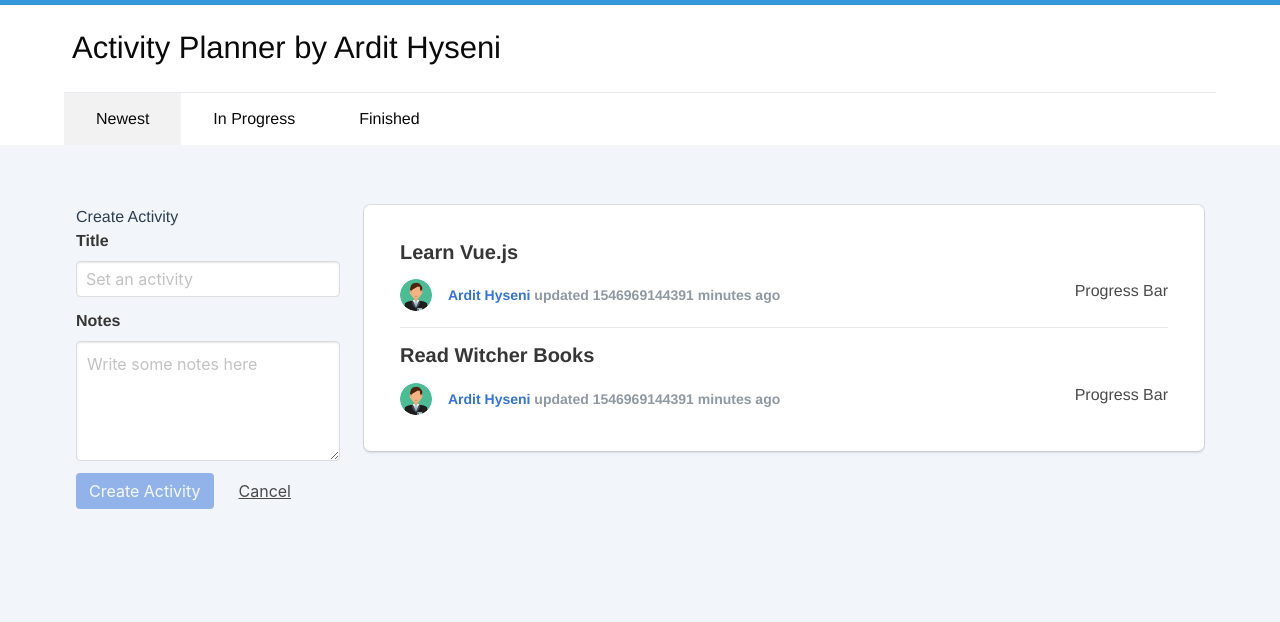
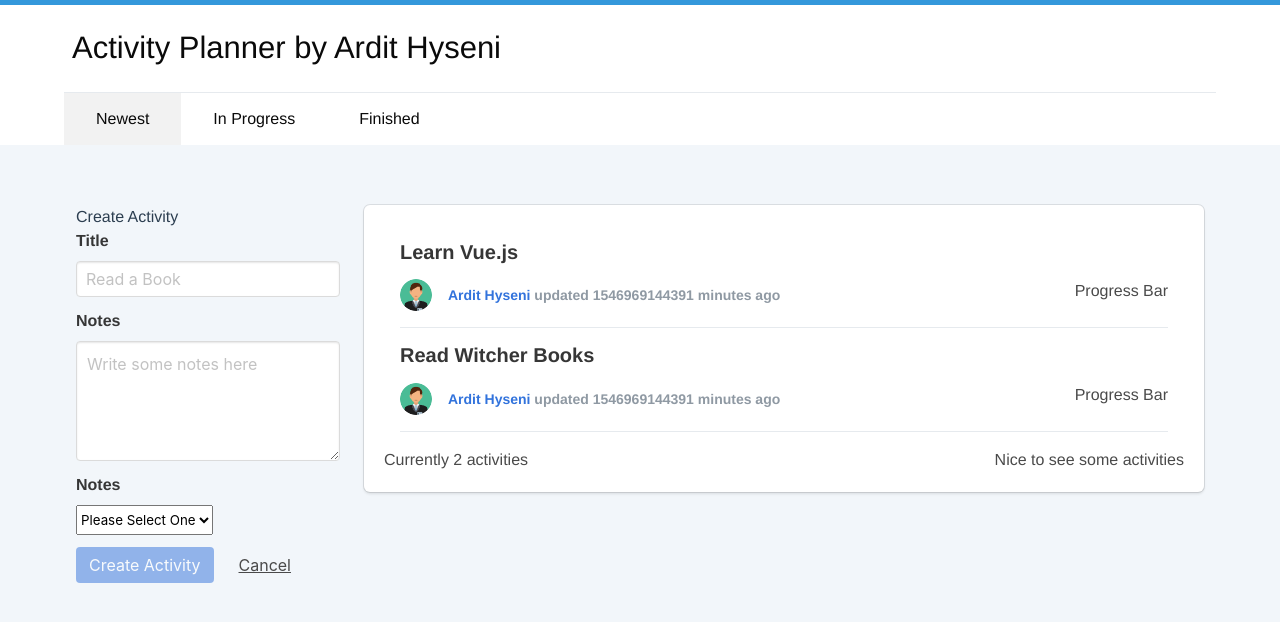
Before and after one commit to ardithyseni/Activity-Planner, a Vue app in the folder activity-planner/: page / in a window 1280 px wide. Both pictures are taken after a click on the link "New Activity". Shown: the top 622 px of the page. Built offline with nearby package versions, Linux system fonts and the light colour scheme.

Commit message:
Moved Activity Form into separate component

```diff
--- a/activity-planner/src/App.vue
+++ b/activity-planner/src/App.vue
@@ -11,15 +11,9 @@
       <div class="container">
         <div class="navbar-menu">
           <div class="navbar-start">
-            <a class="navbar-item is-active"
-               href="#"
-            >Newest</a>
-            <a class="navbar-item"
-               href="#"
-            >In Progress</a>
-            <a class="navbar-item"
-               href="#"
-            >Finished</a>
+            <a class="navbar-item is-active" href="#">Newest</a>
+            <a class="navbar-item" href="#">In Progress</a>
+            <a class="navbar-item" href="#">Finished</a>
           </div>
         </div>
       </div>
@@ -28,59 +22,10 @@
     <section class="container">
       <div class="columns">
         <div class="column is-3">
-          <a
-            v-if="!isFormDisplayed"
-            class="button is-primary is-block is-alt is-large"
-            href="#"
-            @click="displayNewActivityForm()"
-          >New Activity</a>
 
-          <div v-if="isFormDisplayed" class="create-form">
-            <h2>Create Activity</h2>
-            <form action="">
-              <div class="field">
-                <label class="label">Title</label>
-                <div class="control">
-                  <input
-                    v-model="newActivity.title"
-                    class="input"
-                    type="text"
-                    placeholder="Set an activity"
-                  >
-                </div>
-              </div>
-              <div class="field">
-                <label class="label">Notes</label>
-                <div class="control">
-                  <textarea
-                    v-model="newActivity.notes"
-                    class="textarea"
-                    placeholder="Write some notes here"
-                  />
-                </div>
-              </div>
+          <ActivityCreate
+          :categories="categories"/>
 
-              <div class="field is-grouped">
-                <div class="control">
-                  <button
-                    class = "button is-link"
-                    :disabled = "isFormValid"
-                    @click = "createActivity()"
-                  >
-                    Create Activity
-                  </button>
-                </div>
-                <div class="control">
-                  <button
-                    class="button is-text"
-                    @click="displayNewActivityForm()"
-                  >
-                    Cancel
-                  </button>
-                </div>
-              </div>
-            </form>
-          </div>
         </div>
 
         <div class="column is-9">
@@ -90,6 +35,12 @@
               :key="activity.id"
               :activity="activity"
             />
+            <div class="activity-length">
+              Currently {{ activityLength }} activities
+            </div>
+            <div class="activity-motivation">
+              {{ activityMotivation }}
+            </div>
           </div>
         </div>
       </div>
@@ -98,27 +49,24 @@
 </template>
 
 <script>
+import ActivityItem from "@/components/ActivityItem.vue"
+import ActivityCreate from "@/components/ActivityCreate.vue"
 
-import ActivityItem from '@/components/ActivityItem.vue'
-
-import {fetchActivities, fetchUser, fetchCategories} from '@/api/index'
-
+import { fetchActivities, fetchUser, fetchCategories } from "@/api/index";
 
 export default {
-
   name: "App",
   components: {
-    ActivityItem
+    ActivityItem,
+    ActivityCreate,
   },
   data() {
     return {
-      isFormDisplayed: false,
-      creator: 'Ardit Hyseni',
-      appName: 'Activity Planner',
-      newActivity: {
-        title: "",
-        notes: "",
-      },
+
+      creator: "Ardit Hyseni",
+      appName: "Activity Planner",
+      watchedAppName: "Activity Planner by Ardit Hyseni",
+
       items: {
         1: {
           name: "Ardit",
@@ -133,21 +81,42 @@ export default {
     };
   },
   computed: {
-    isFormValid () {
-      return this.newActivity.title && this.newActivity.notes
+
+    fullAppName() {
+      return this.appName + " by " + this.creator;
     },
-    fullAppName () {
-      return this.appName + ' by ' + this.creator;
+    activityLength() {
+      return Object.keys(this.activities).length;
+    },
+    activityMotivation() {
+      if (this.activityLength && this.activityLength < 5) {
+        return "Nice to see some activities";
+      } else if (this.activityLength >= 5) {
+        return "Keep the good work up";
+      } else {
+        return "No activities";
       }
     },
+  },
+  // watch: {
+  //   creator(val) {
+  //     debugger
+  //     console.log(val)
+  //     this.watchedAppName = this.appName + ' by ' + val;
+  //   },
+  //   appName(val) {
+  //     debugger
+  //     console.log(val)
+  //     this.watchedAppName = val + ' by ' + this.creator
+  //   }
+  // },
   // beforeCreate () {
   //   console.log('beforeCreate called')
   // },
-  created () {
-    this.activities = fetchActivities()
-    this.user = fetchUser()
-    this.categories = fetchCategories()
-
+  created() {
+    this.activities = fetchActivities();
+    this.user = fetchUser();
+    this.categories = fetchCategories();
   },
   // beforeMount () {
   //   console.log('beforeMount called')
@@ -168,13 +137,8 @@ export default {
   //   console.log('destroyed called')
   // },
 
-
-
   methods: {
 
-    displayNewActivityForm() {
-      this.isFormDisplayed = !this.isFormDisplayed;
-    },
     createActivity() {
       console.log(this.newActivity);
     },
@@ -200,6 +164,14 @@ export default {
 }
 footer {
   background-color: #f2f6fa !important;
+}
+
+.activity-motivation {
+  float: right;
+}
+
+.activity-length {
+  display: inline-block;
 }
 
 .example-wrapper {
--- a/activity-planner/src/api/index.js
+++ b/activity-planner/src/api/index.js
@@ -30,8 +30,8 @@ export const fetchActivities = () => {
 export const fetchCategories = () => {
     return {
 
-        '1546969049': { text: "books" },
-        '1546969225': { text: "movies" },
+        '1546969049': { text: "books", id: '1546969049' },
+        '1546969225': { text: "movies", id: '1546969225' },
     }
 }
 
--- /dev/null
+++ b/activity-planner/src/components/ActivityCreate.vue
@@ -0,0 +1,108 @@
+<template>
+  <div class="activityCreateForm">
+    <a
+      v-if="!isFormDisplayed"
+      class="button is-primary is-block is-alt is-large"
+      href="#"
+      @click="toggleFormDisplay"
+    >
+      New Activity
+    </a>
+    <div
+      v-if="isFormDisplayed"
+      class="create-form"
+    >
+      <h2>Create Activity</h2>
+      <form>
+        <div class="field">
+          <label class="label">Title</label>
+          <div class="control">
+            <input
+              v-model="newActivity.title"
+              class="input"
+              type="text"
+              placeholder="Read a Book"
+            >
+          </div>
+        </div>
+        <div class="field">
+          <label class="label">Notes</label>
+          <div class="control">
+            <textarea
+              v-model="newActivity.notes"
+              class="textarea"
+              placeholder="Write some notes here"
+            />
+          </div>
+        </div>
+        <div class="field">
+          <label class="label">Notes</label>
+          <div class="control">
+            <select v-model="newActivity.category" class="select">
+              <option disabled value="">Please Select One</option>
+              <option v-for="category in categories"
+                      :key="category.id">{{ category.text }}</option>
+            </select>
+          </div>
+        </div>
+        <div class="field is-grouped">
+          <div class="control">
+            <button
+              class="button is-link"
+              :disabled="!isFormValid"
+              @click="createActivity"
+            >
+              Create Activity
+            </button>
+          </div>
+          <div class="control">
+            <button
+              class="button is-text"
+              @click="toggleFormDisplay"
+            >
+              Cancel
+            </button>
+          </div>
+        </div>
+      </form>
+    </div>
+  </div>
+</template>
+
+<script>
+  export default {
+    props: {
+      categories: {
+        type: Object,
+        required: true
+      }
+    },
+    data () {
+      return {
+        isFormDisplayed: false,
+        newActivity: {
+          title: '',
+          notes: '',
+          category: ''
+        }
+      }
+    },
+    computed: {
+      isFormValid () {
+        return this.newActivity.title && this.newActivity.notes
+      }
+    },
+    methods: {
+      toggleFormDisplay () {
+        this.isFormDisplayed = !this.isFormDisplayed
+      },
+      createActivity () {
+        console.log(this.newActivity)
+      }
+    }
+  }
+</script>
+
+<style scoped>
+
+</style>
```
Also changed, not shown: activity-planner/vetur.config.js (added, +42 -0 lines), activity-planner/.eslintrc.js. Lines whose indentation alone changed are shown as unchanged.
